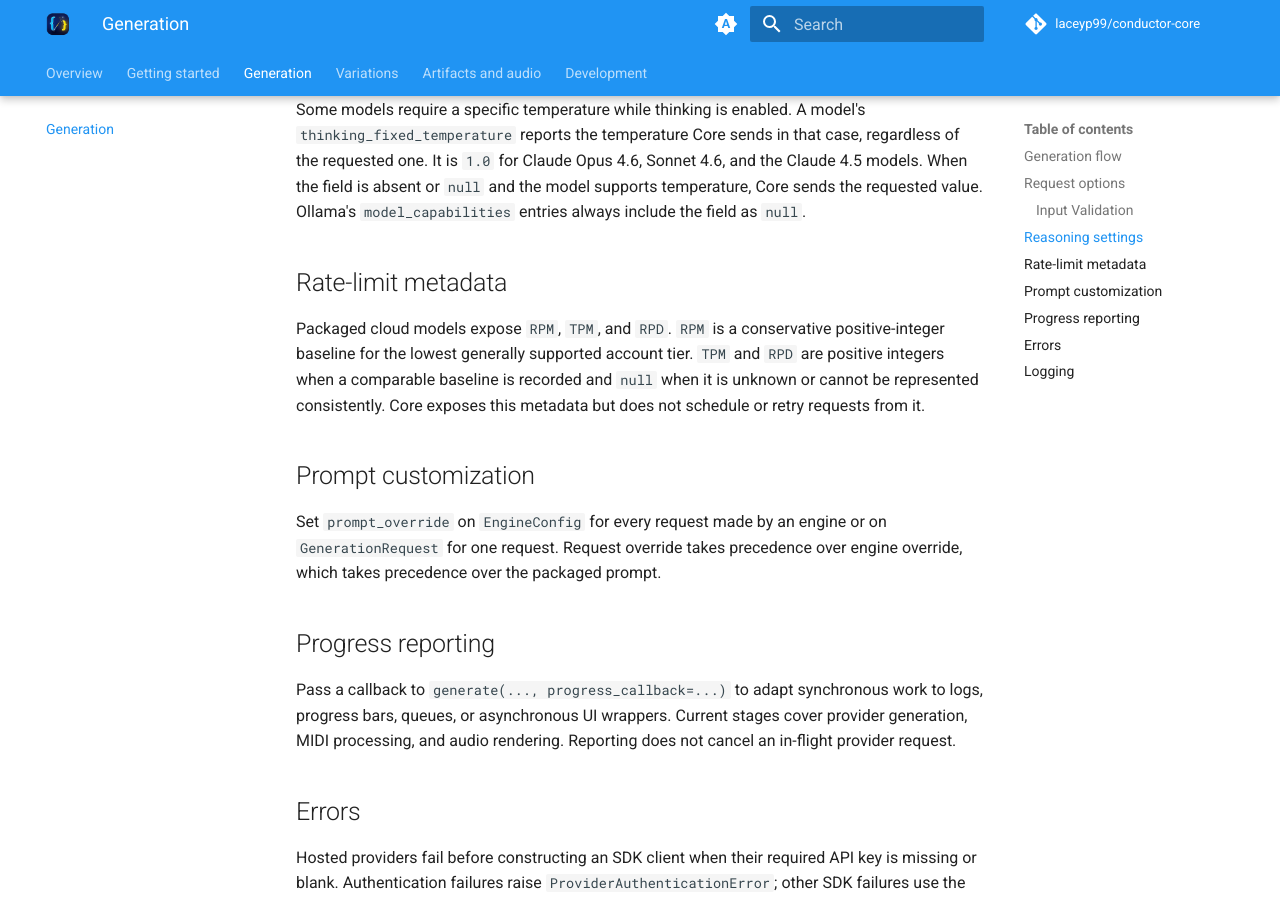
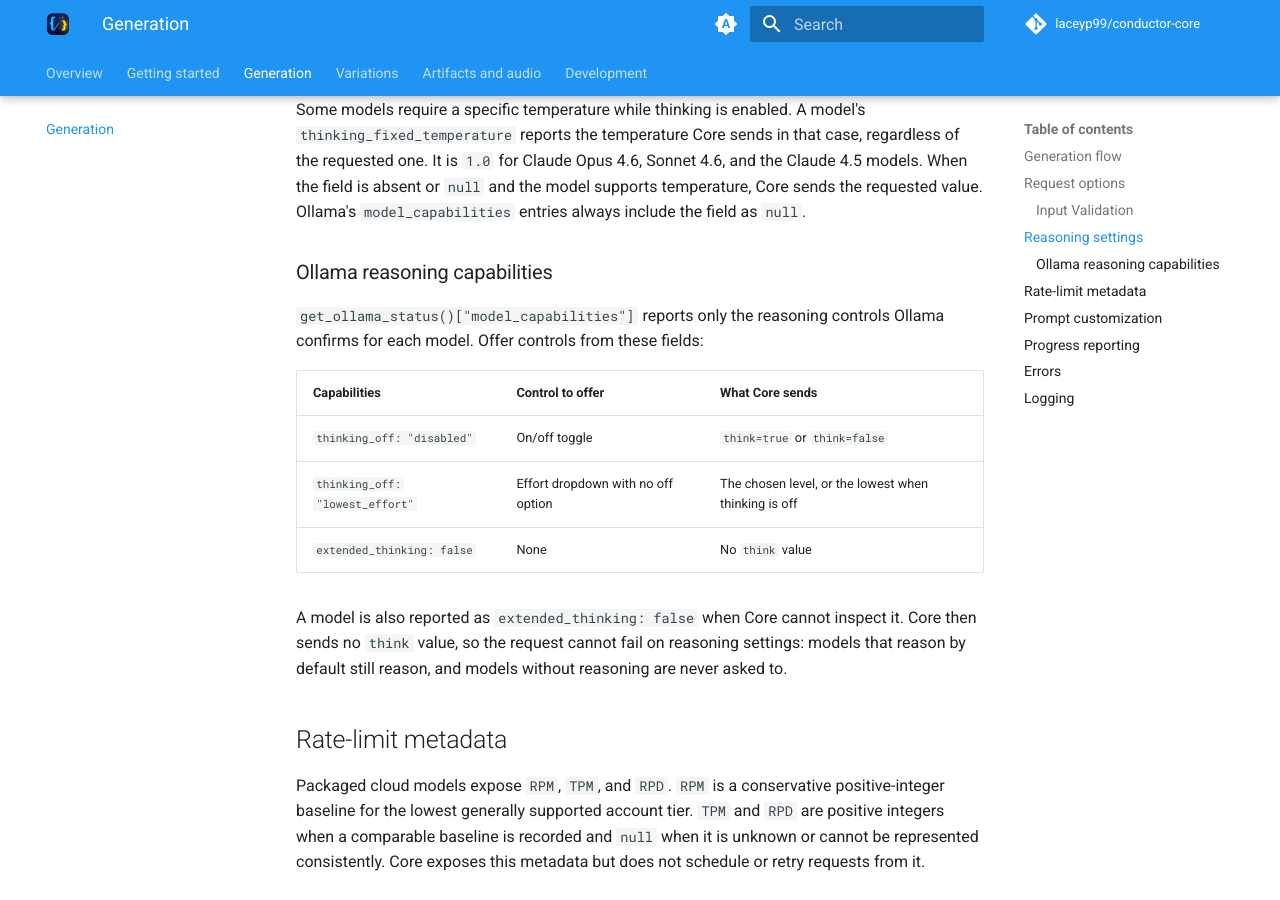
Before and after one commit to laceyp99/conductor-core, an MkDocs documentation site: the page built from docs/generation.md, in a window 1280 px wide and 900 px high, scrolled down 2150 px. Built offline with MkDocs 1.6.1 and Material for MkDocs 9.7.7, drawn with Linux system fonts in a browser that asks for light colours; comment, search, counter and statistics services are not loaded.

Commit message:
docs(ollama): document reasoning capability states for callers
Co-Authored-By: Claude Opus 5.5 (1M context) <noreply@anthropic.com>

```diff
--- a/docs/generation.md
+++ b/docs/generation.md
@@ -84,6 +84,22 @@ and the Claude 4.5 models. When the field is absent or `null` and the model
 supports temperature, Core sends the requested value. Ollama's
 `model_capabilities` entries always include the field as `null`.
 
+### Ollama reasoning capabilities
+
+`get_ollama_status()["model_capabilities"]` reports only the reasoning
+controls Ollama confirms for each model. Offer controls from these fields:
+
+| Capabilities | Control to offer | What Core sends |
+| --- | --- | --- |
+| `thinking_off: "disabled"` | On/off toggle | `think=true` or `think=false` |
+| `thinking_off: "lowest_effort"` | Effort dropdown with no off option | The chosen level, or the lowest when thinking is off |
+| `extended_thinking: false` | None | No `think` value |
+
+A model is also reported as `extended_thinking: false` when Core cannot
+inspect it. Core then sends no `think` value, so the request cannot fail on
+reasoning settings: models that reason by default still reason, and models
+without reasoning are never asked to.
+
 ## Rate-limit metadata
 
 Packaged cloud models expose `RPM`, `TPM`, and `RPD`. `RPM` is a conservative
```
